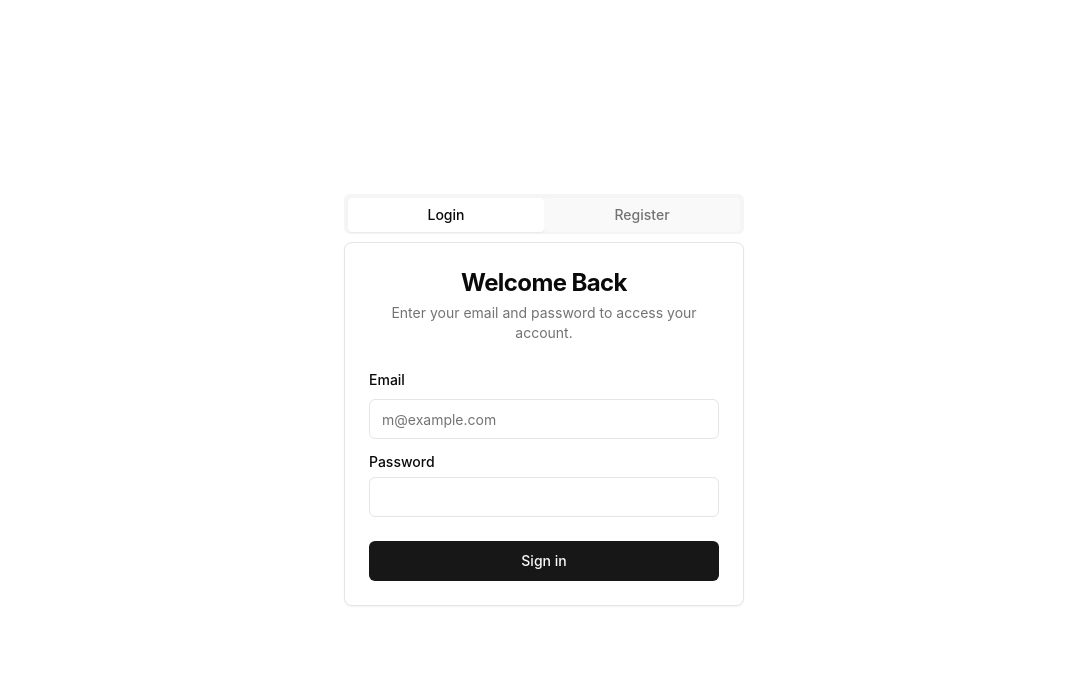
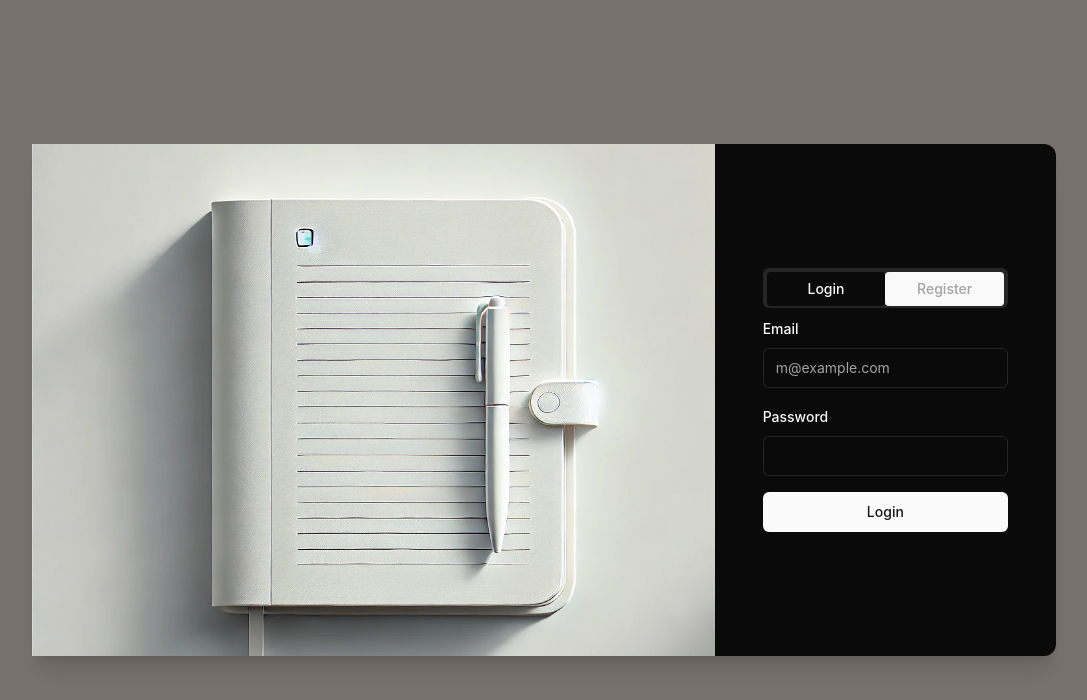
Before and after one commit to tusharwebd/micro-diary, a React (Vite) app in the folder frontend/: page / in a window 1280 px wide. Shown: the top 700 px of the page, without its empty margins (96-1183 px from the left). Built offline with nearby package versions, Linux system fonts and the light colour scheme.

Commit message:
update login page

```diff
--- /dev/null
+++ b/frontend/src/components/ui/theme-provider.tsx
@@ -0,0 +1,73 @@
+import { createContext, useContext, useEffect, useState } from "react";
+
+type Theme = "dark" | "light" | "system";
+
+type ThemeProviderProps = {
+  children: React.ReactNode;
+  defaultTheme?: Theme;
+  storageKey?: string;
+};
+
+type ThemeProviderState = {
+  theme: Theme;
+  setTheme: (theme: Theme) => void;
+};
+
+const initialState: ThemeProviderState = {
+  theme: "system",
+  setTheme: () => null,
+};
+
+const ThemeProviderContext = createContext<ThemeProviderState>(initialState);
+
+export function ThemeProvider({
+  children,
+  defaultTheme = "system",
+  storageKey = "vite-ui-theme",
+  ...props
+}: ThemeProviderProps) {
+  const [theme, setTheme] = useState<Theme>(
+    () => (localStorage.getItem(storageKey) as Theme) || defaultTheme
+  );
+
+  useEffect(() => {
+    const root = window.document.documentElement;
+
+    root.classList.remove("light", "dark");
+
+    if (theme === "system") {
+      const systemTheme = window.matchMedia("(prefers-color-scheme: dark)")
+        .matches
+        ? "dark"
+        : "light";
+
+      root.classList.add(systemTheme);
+      return;
+    }
+
+    root.classList.add(theme);
+  }, [theme]);
+
+  const value = {
+    theme,
+    setTheme: (theme: Theme) => {
+      localStorage.setItem(storageKey, theme);
+      setTheme(theme);
+    },
+  };
+
+  return (
+    <ThemeProviderContext.Provider {...props} value={value}>
+      {children}
+    </ThemeProviderContext.Provider>
+  );
+}
+
+export const useTheme = () => {
+  const context = useContext(ThemeProviderContext);
+
+  if (context === undefined)
+    throw new Error("useTheme must be used within a ThemeProvider");
+
+  return context;
+};
--- a/frontend/src/pages/LoginPage.tsx
+++ b/frontend/src/pages/LoginPage.tsx
@@ -1,17 +1,8 @@
-import {
-  Card,
-  CardHeader,
-  CardTitle,
-  CardDescription,
-  CardContent,
-  CardFooter,
-} from "@/components/ui/card";
+import { useState } from "react";
+import { Tabs, TabsList, TabsTrigger, TabsContent } from "@/components/ui/tabs";
 import { Label } from "@/components/ui/label";
 import { Input } from "@/components/ui/input";
 import { Button } from "@/components/ui/button";
-import { Tabs, TabsContent, TabsList, TabsTrigger } from "@/components/ui/tabs";
-import { useState } from "react";
-// import { Link } from "react-router-dom";
 import httpClient from "../httpClient";
 
 function LoginPage() {
@@ -39,21 +30,26 @@ function LoginPage() {
   };
 
   return (
-    <div className="flex flex-row w-screen items-center justify-center bg-background">
-      <Tabs defaultValue="login" className="w-[400px]">
+    <div className="flex min-h-screen w-screen items-center justify-center bg-stone-500">
+      <div className="grid w-full max-w-5xl grid-cols-3 rounded-xl bg-card shadow-xl">
+        <div className="col-span-2 hidden rounded-l-xl bg-muted lg:block">
+          <img
+            src="./diary.webp"
+            width={800}
+            height={600}
+            alt="Diary"
+            className="h-full w-full object-cover object-center"
+            style={{ aspectRatio: "800/600", objectFit: "cover" }}
+          />
+        </div>
+        <div className="col-span-1 flex flex-col items-center justify-center gap-8 p-8 lg:p-12">
+          <Tabs defaultValue="login" className="w-full">
             <TabsList className="grid w-full grid-cols-2">
               <TabsTrigger value="login">Login</TabsTrigger>
               <TabsTrigger value="register">Register</TabsTrigger>
             </TabsList>
             <TabsContent value="login">
-          <Card className="w-full max-w-md">
-            <CardHeader className="space-y-1 text-center">
-              <CardTitle className="text-2xl font-bold">Welcome Back</CardTitle>
-              <CardDescription>
-                Enter your email and password to access your account.
-              </CardDescription>
-            </CardHeader>
-            <CardContent className="space-y-4">
+              <div className="space-y-4">
                 <div className="space-y-2">
                   <Label htmlFor="email">Email</Label>
                   <Input
@@ -65,9 +61,7 @@ function LoginPage() {
                   />
                 </div>
                 <div className="space-y-2">
-                <div className="flex items-center justify-between">
                   <Label htmlFor="password">Password</Label>
-                </div>
                   <Input
                     id="password"
                     type="password"
@@ -75,23 +69,13 @@ function LoginPage() {
                     onChange={(e) => setPassword(e.target.value)}
                   />
                 </div>
-            </CardContent>
-            <CardFooter>
                 <Button className="w-full" onClick={() => logInUser()}>
-                Sign in
+                  Login
                 </Button>
-            </CardFooter>
-          </Card>
+              </div>
             </TabsContent>
             <TabsContent value="register">
-          <Card className="w-full max-w-md">
-            <CardHeader className="space-y-1 text-center">
-              <CardTitle className="text-2xl font-bold">Signup!</CardTitle>
-              <CardDescription>
-                Enter your email and password to register your account.
-              </CardDescription>
-            </CardHeader>
-            <CardContent className="space-y-4">
+              <div className="space-y-4">
                 <div className="space-y-2">
                   <Label htmlFor="email">Email</Label>
                   <Input
@@ -99,29 +83,20 @@ function LoginPage() {
                     type="email"
                     placeholder="m@example.com"
                     required
-                  onChange={(e) => setEmail(e.target.value)}
                   />
                 </div>
                 <div className="space-y-2">
-                <div className="flex items-center justify-between">
                   <Label htmlFor="password">Password</Label>
+                  <Input id="password" type="password" required />
                 </div>
-                <Input
-                  id="password"
-                  type="password"
-                  required
-                  onChange={(e) => setPassword(e.target.value)}
-                />
-              </div>
-            </CardContent>
-            <CardFooter>
                 <Button className="w-full" onClick={() => registerUser()}>
                   Register
                 </Button>
-            </CardFooter>
-          </Card>
+              </div>
             </TabsContent>
           </Tabs>
+        </div>
+      </div>
     </div>
   );
 }
```
Also changed, not shown: frontend/src/main.tsx (+17 -17 lines), frontend/diary.webp (added). Lines whose indentation alone changed are shown as unchanged.
